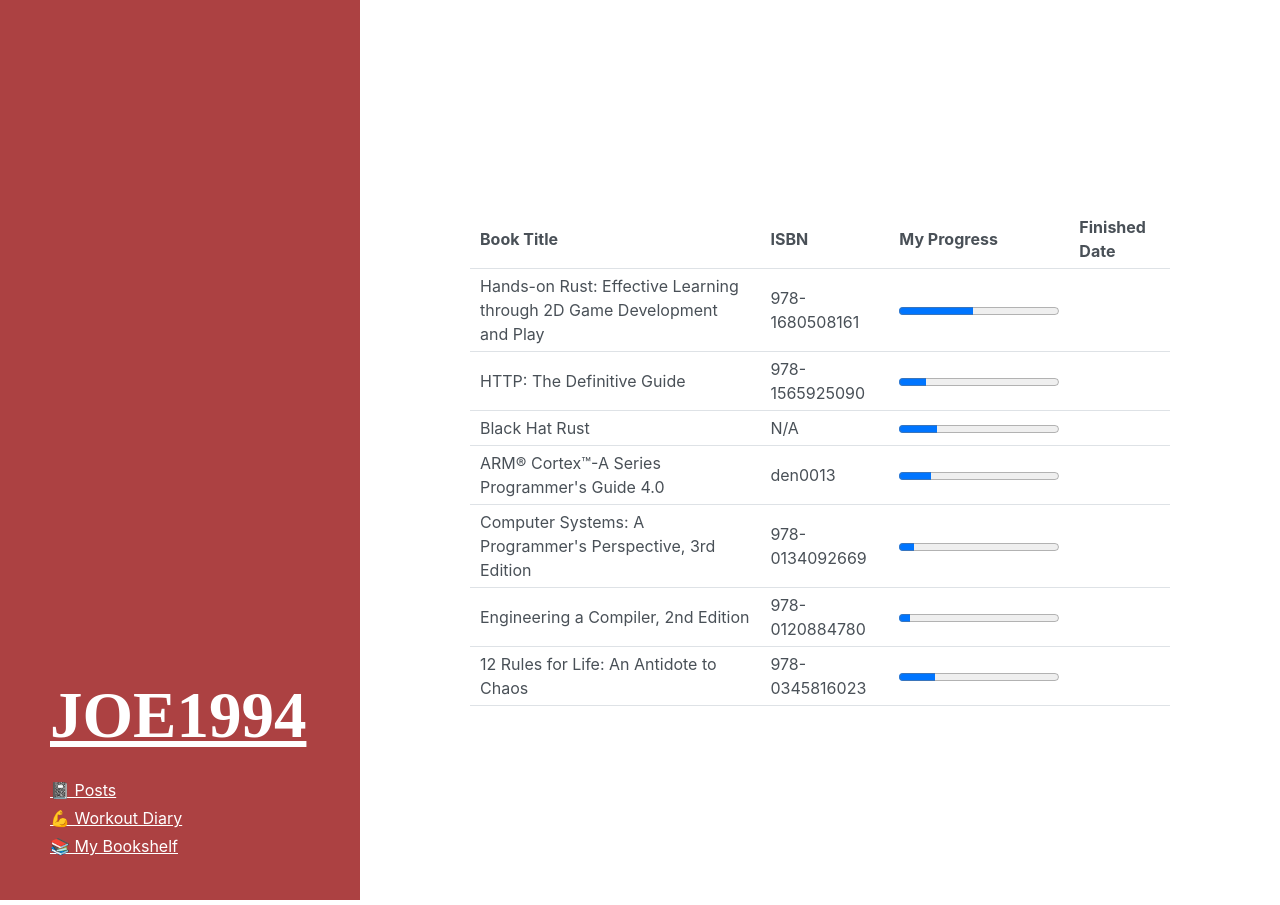
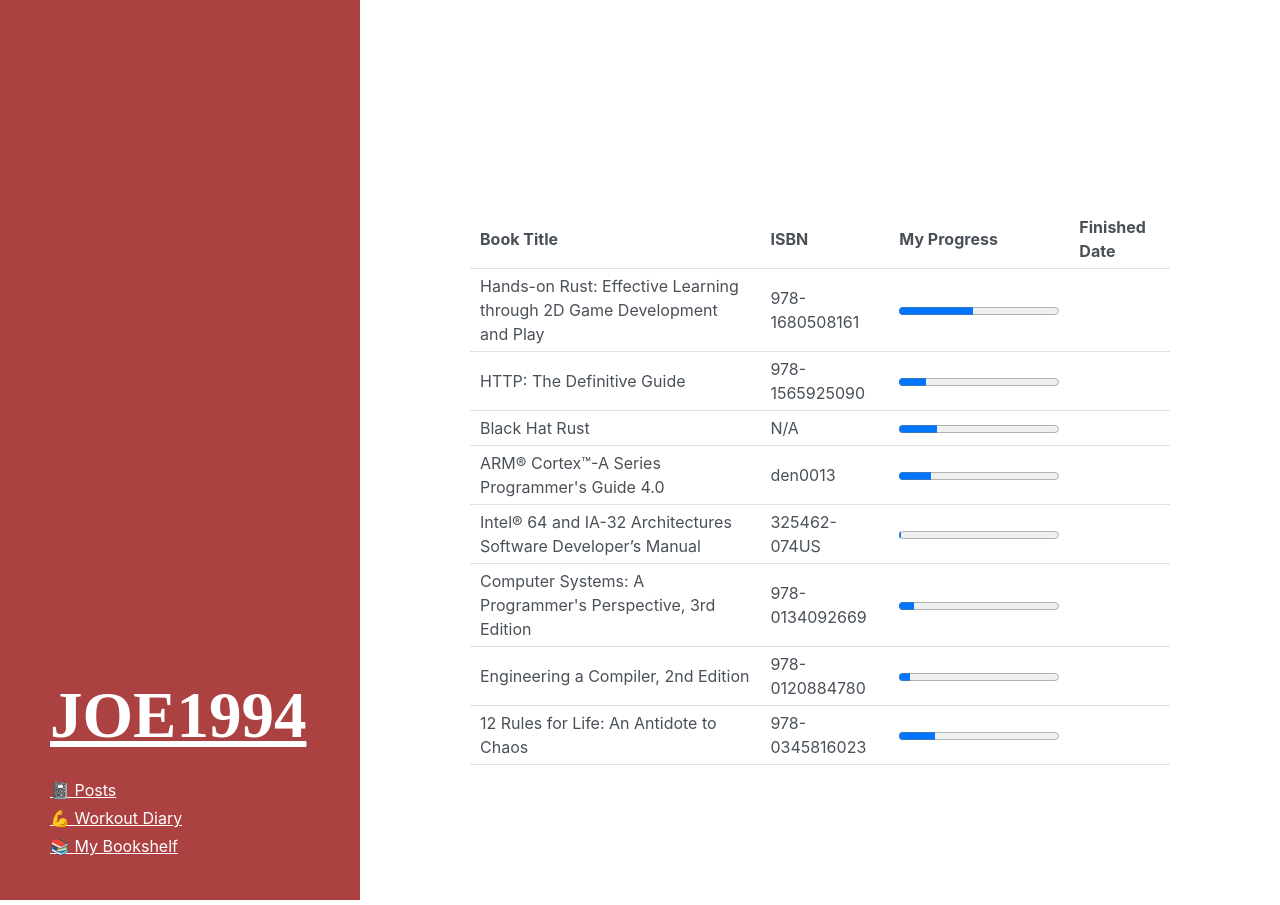
Before and after one commit to JOE1994/JOE1994.github.io, a Jekyll site: the page built from bookshelf.html, in a window 1280 px wide. Built offline with Jekyll 4.4.1, drawn with Linux system fonts in a browser that asks for light colours.

Commit message:
[bookshelf] Intel manual begin

```diff
--- a/_data/bookshelf.yml
+++ b/_data/bookshelf.yml
@@ -22,6 +22,12 @@
   tot_pages: 421
   finished_date: ''
 
+- name: "Intel® 64 and IA-32 Architectures Software Developer’s Manual"
+  isbn: '325462-074US'
+  progress: 72
+  tot_pages: 5106
+  finished_date: ''
+
 - name: "Computer Systems: A Programmer's Perspective, 3rd Edition"
   isbn: 978-0134092669
   progress: 243
```
